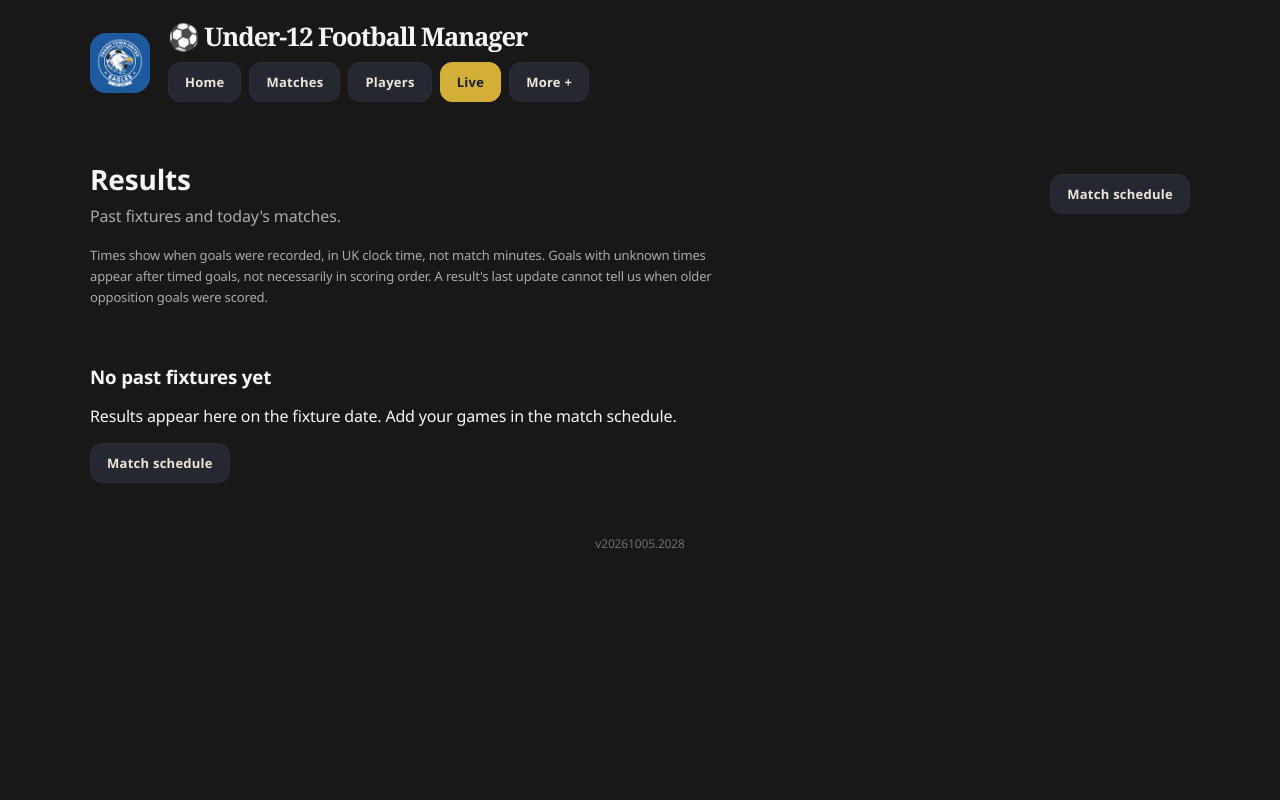
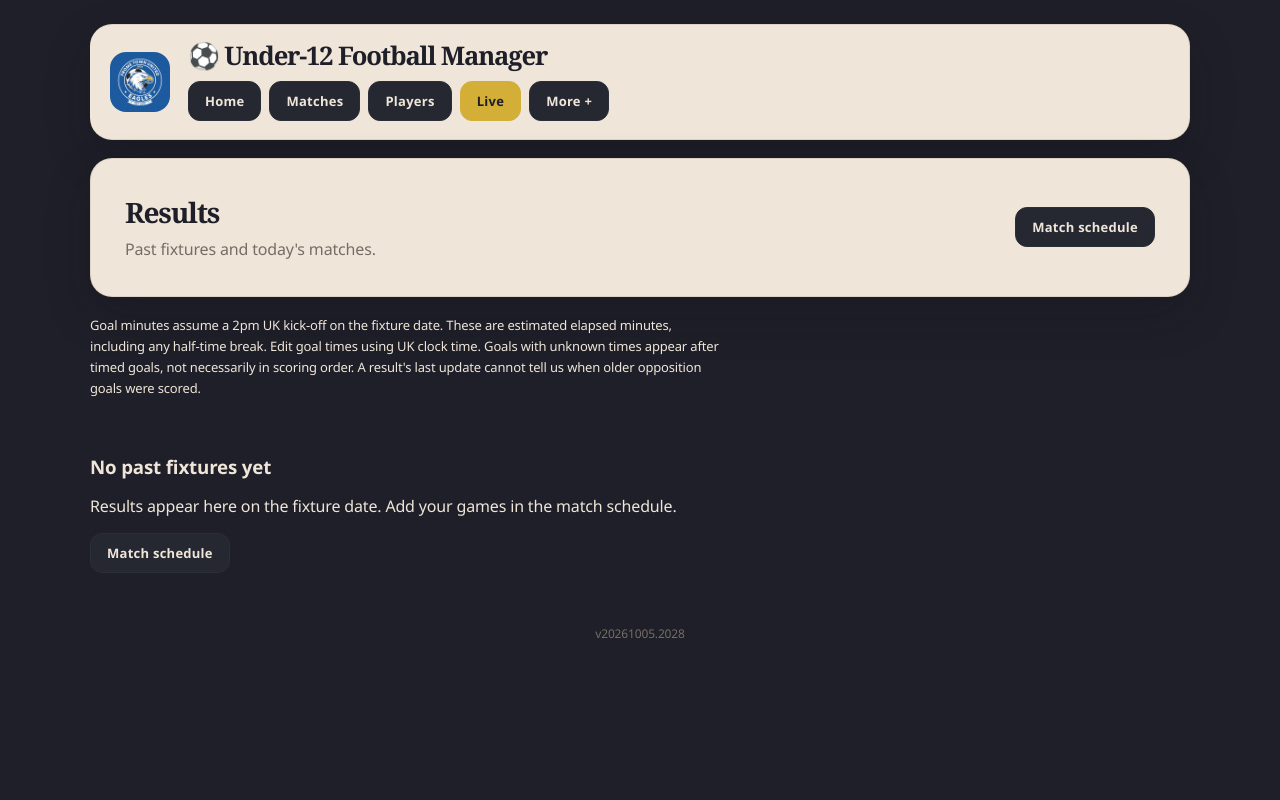
Before and after one commit to counterfitninja/frometowneagles, a Flask app: page /results in a window 1280 px wide. Run offline with Flask 3, Linux system fonts and the light colour scheme; the visitor is signed in with stand-in values (Sample User, id 1); data comes from the database, SQL or seed files in the repository; data that the repository does not hold is empty.

Commit message:
Add historical goal time editing and cream results cards
Show estimated goal minutes from a 2pm UK kickoff and allow timestamp-only corrections with concurrent update protection.

Co-authored-by: Copilot App <223556219+Copilot@users.noreply.github.com>

```diff
--- a/app.py
+++ b/app.py
@@ -1244,6 +1244,35 @@ def match_result_view(match_id):
         )
     return render_live_match(row)
 
+@app.route('/api/matches/<int:match_id>/opposition-times', methods=['POST'])
+@login_required
+def save_opposition_times(match_id):
+    data = request.get_json(silent=True)
+    if not isinstance(data, dict):
+        return jsonify({'error': 'Expected opposition goal times'}), 400
+    times = data.get('times')
+    if (not isinstance(times, list)
+            or any(at is not None and (type(at) is not int or not 0 <= at <= 8640000000000000)
+                   for at in times)):
+        return jsonify({'error': 'Each goal time must be a timestamp or null'}), 400
+    with get_db() as conn:
+        conn.execute('BEGIN IMMEDIATE')
+        result = conn.execute('SELECT * FROM match_results WHERE match_id = ?', (match_id,)).fetchone()
+        if not result:
+            return jsonify({'error': 'Save the match result before editing goal times'}), 404
+        if data.get('previousTimes') != saved_opponent_goal_times(result) or len(times) != result['opponent_goals']:
+            return jsonify({'error': 'The result changed. Reload Results before editing goal times.'}), 409
+        conn.execute('''UPDATE match_results SET opponent_goal_times_json = ?, updated_at = CURRENT_TIMESTAMP
+                        WHERE match_id = ?''', (json.dumps(times), match_id))
+        conn.commit()
+    return jsonify({'success': True, 'result': {
+        'goals': json.loads(result['goals_json']),
+        'opponentGoals': result['opponent_goals'],
+        'opponentGoalTimes': times,
+        'motmPlayerId': str(result['motm_player_id']) if result['motm_player_id'] else None
+    }})
+
+
 @app.route('/api/matches/<int:match_id>/result', methods=['GET', 'POST'])
 @login_required
 def api_match_result(match_id):
--- a/static/results.css
+++ b/static/results.css
@@ -1,29 +1,30 @@
 .results-page {
-    --results-background: #181818;
-    --results-text: #f7f7f7;
-    --results-muted: #aaa;
-    --results-line: #474747;
-    --results-accent: #f5d329;
-    background: var(--results-background) !important;
-    color: var(--results-text);
+    --results-background: var(--fte-paper);
+    --results-text: var(--fte-dugout);
+    --results-muted: var(--fte-muted);
+    --results-line: var(--fte-paper-line);
+    --results-accent: var(--fte-red-deep);
+    background: var(--fte-dugout) !important;
+    color: var(--fte-paper);
 }
 .results-page .container { width: 100%; max-width: 1100px; }
-.results-page .header {
-    background: var(--results-background) !important;
-    border: 0 !important;
-    box-shadow: none !important;
-    padding: 0 0 24px !important;
-}
-.results-page .header h1 { color: var(--results-text) !important; }
 .results-page a:focus-visible, .results-page summary:focus-visible {
     outline: 2px solid var(--results-accent);
     outline-offset: 5px;
 }
-.results-intro { display: flex; justify-content: space-between; align-items: center; gap: 16px; padding: 16px 0; }
+.results-intro { display: flex; justify-content: space-between; align-items: center; gap: 16px; }
 .results-intro h2 { font-size: 28px; font-weight: 600; margin: 0 0 6px; }
 .results-intro p, .results-time-note { color: var(--results-muted); line-height: 1.6; }
-.results-time-note { max-width: 86ch; margin: 0 0 24px; font-size: 13px; }
-.result-fixture { padding: 28px 0; border-top: 1px solid var(--results-line); }
+.results-time-note { max-width: 86ch; margin: 0 0 24px; font-size: 13px; color: var(--fte-paper); }
+.results-list { display: grid; gap: 18px; }
+.result-fixture {
+    padding: 28px;
+    color: var(--results-text);
+    background: var(--results-background);
+    border: 1px solid var(--results-line);
+    border-radius: var(--fte-radius-card);
+    box-shadow: var(--fte-shadow-card);
+}
 .result-date { display: block; text-align: center; color: var(--results-muted); font-size: 15px; }
 .result-scoreboard {
     display: grid;
@@ -82,9 +83,14 @@
 .result-error { max-width: 65ch; margin: 12px auto; color: var(--results-accent); line-height: 1.6; font-size: 14px; }
 .results-empty { padding: 32px 0; }
 .results-empty h3, .results-empty p { margin-bottom: 16px; }
+.result-time-editor form { padding: 16px 0; font-size: 14px; line-height: 1.6; }
+.result-time-fields { display: grid; grid-template-columns: repeat(auto-fit, minmax(150px, 1fr)); gap: 16px; margin: 16px 0; }
+.result-time-fields label { color: var(--results-text); }
+.result-time-fields input { color-scheme: light; background: var(--fte-paper-fresh); color: var(--results-text); border-color: var(--results-line); }
+.result-time-editor [role="status"] { color: var(--results-accent); margin-top: 12px; }
 @media (max-width: 600px) {
     .results-page { padding: 16px; }
-    .results-page .header { padding-bottom: 12px !important; }
+    .result-fixture { padding: 22px 16px; }
     .results-intro { align-items: stretch; flex-direction: column; }
     .result-scoreboard { grid-template-columns: minmax(0, 1fr) 86px minmax(0, 1fr); gap: 12px; }
     .result-team { font-size: 17px; }
--- a/static/results.js
+++ b/static/results.js
@@ -8,7 +8,104 @@
         timeZone: 'Europe/London', dateStyle: 'full', timeStyle: 'long'
     });
     const validTime = at => Number.isSafeInteger(at) && at >= 0 && at <= 8640000000000000;
-    const goalTime = at => validTime(at) ? clock.format(at) : 'time unknown';
+    function goalTime(match, at) {
+        if (!validTime(at)) return 'time unknown';
+        const elapsed = at - clockTimestamp(match.match_date, '14:00');
+        return elapsed < 0 ? 'before kick-off' : Math.floor(elapsed / 60000) + ' min';
+    }
+    const ukDate = new Intl.DateTimeFormat('en-CA', {
+        timeZone: 'Europe/London', year: 'numeric', month: '2-digit', day: '2-digit'
+    });
+
+    function clockTimestamp(date, value) {
+        if (!value) return null;
+        if (!/^\d{2}:\d{2}(:\d{2})?$/.test(value)) throw new Error('Enter a valid clock time.');
+        const wanted = value.length === 5 ? value + ':00' : value;
+        const utc = Date.parse(date + 'T' + wanted + 'Z');
+        const candidates = [utc, utc - 3600000].filter(at => {
+            if (!validTime(at) || clock.format(at) !== wanted) return false;
+            const parts = Object.fromEntries(ukDate.formatToParts(at).map(part => [part.type, part.value]));
+            return parts.year + '-' + parts.month + '-' + parts.day === date;
+        });
+        if (candidates.length !== 1) {
+            throw new Error('This UK time is ambiguous or does not exist due to the clock change. Choose another time.');
+        }
+        return candidates[0];
+    }
+
+    function renderEditor(match, result, isLocal) {
+        const editor = document.getElementById('result-editor-' + match.id);
+        editor.hidden = !result.opponentGoals;
+        const form = document.getElementById('result-times-form-' + match.id);
+        const fields = document.getElementById('result-time-fields-' + match.id);
+        const status = document.getElementById('result-times-status-' + match.id);
+        fields.replaceChildren();
+        const previousTimes = Array.from({ length: result.opponentGoals },
+            (_, index) => (result.opponentGoalTimes || [])[index] ?? null);
+        const inputs = previousTimes.map((at, index) => {
+            const label = document.createElement('label');
+            label.textContent = 'Opposition goal ' + (index + 1);
+            const input = document.createElement('input');
+            input.type = 'time';
+            input.step = '1';
+            input.value = validTime(at) ? clock.format(at) : '';
+            input.disabled = isLocal;
+            label.appendChild(input);
+            fields.appendChild(label);
+            return input;
+        });
+        const button = form.querySelector('button');
+        button.disabled = isLocal || Boolean(match.timeEditBlocked);
+        status.textContent = isLocal ? 'Open the match and upload this device\'s result before editing times.' : '';
+        form.onsubmit = async event => {
+            event.preventDefault();
+            button.disabled = true;
+            try {
+                if (!navigator.onLine) throw new Error('Reconnect before saving goal times. Your entries are still here.');
+                const local = localResult(match);
+                if (local) throw new Error('Upload this device\'s result from the live match before editing times.');
+                const times = inputs.map((input, index) =>
+                    validTime(previousTimes[index]) && input.value === clock.format(previousTimes[index])
+                        ? previousTimes[index] : clockTimestamp(match.match_date, input.value));
+                status.textContent = 'Saving goal times...';
+                const response = await fetch('/api/matches/' + match.id + '/opposition-times', {
+                    method: 'POST',
+                    headers: { 'Content-Type': 'application/json' },
+                    body: JSON.stringify({ times, previousTimes })
+                });
+                if (!response.ok) {
+                    if (response.status === 409) throw new Error('The result changed. Reload Results before editing goal times.');
+                    throw new Error('Could not save goal times. Check your connection or login and try again.');
+                }
+                const body = await response.json();
+                if (!body.success || !body.result) throw new Error(body.error || 'Could not save goal times.');
+                match.savedState = body.result;
+                let deviceWarning = '';
+                try {
+                    const raw = localStorage.getItem(match.storageKey);
+                    const saved = raw ? JSON.parse(raw) : null;
+                    if (saved && saved.pendingSync) {
+                        deviceWarning = ' This device has newer unsynced changes; check the live match before uploading.';
+                        match.timeEditBlocked = true;
+                    } else {
+                        localStorage.setItem(match.storageKey, JSON.stringify({
+                            ...match.savedState, pendingSync: false
+                        }));
+                    }
+                } catch (cause) {
+                    console.error('Cannot update this device\'s saved goal times', cause);
+                    deviceWarning = ' Saved on the server, but this device could not be updated.';
+                }
+                render(match, match.savedState, false);
+                status.textContent = 'Goal times saved.' + deviceWarning;
+            } catch (cause) {
+                console.error('Cannot save opposition goal times', cause);
+                status.textContent = cause.message;
+            } finally {
+                button.disabled = isLocal || Boolean(match.timeEditBlocked);
+            }
+        };
+    }
 
     function localResult(match) {
         for (const key of [match.storageKey, ...match.legacyKeys]) {
@@ -30,6 +127,7 @@
     }
 
     function render(match, result, isLocal) {
+        renderEditor(match, result, isLocal);
         const hasResult = match.hasResult || isLocal;
         const score = document.getElementById('result-score-' + match.id);
         score.replaceChildren();
@@ -65,14 +163,14 @@
             });
         }
         document.getElementById('result-home-goals-' + match.id).textContent = result.goals.length
-            ? result.goals.map(goal => goal.scorer + ' (' + goalTime(goal.at) + ')').join(', ')
+            ? result.goals.map(goal => goal.scorer + ' (' + goalTime(match, goal.at) + ')').join(', ')
             : hasResult ? 'No goals' : '-';
         document.getElementById('result-away-goals-' + match.id).textContent = result.opponentGoals
-            ? events.filter(event => event.opposition).map(event => 'Goal (' + goalTime(event.at) + ')').join(', ')
+            ? events.filter(event => event.opposition).map(event => 'Goal (' + goalTime(match, event.at) + ')').join(', ')
             : hasResult ? 'No goals' : '-';
         const assists = result.goals.filter(goal => goal.assist);
         document.getElementById('result-assists-' + match.id).textContent = assists.length
-            ? assists.map(goal => goal.assist + ' (' + goalTime(goal.at) + ')').join(', ')
+            ? assists.map(goal => goal.assist + ' (' + goalTime(match, goal.at) + ')').join(', ')
             : 'No assists recorded';
         events.sort((a, b) => (a.at ?? Infinity) - (b.at ?? Infinity));
         const timeline = document.getElementById('result-timeline-' + match.id);
@@ -82,7 +180,7 @@
             entry.className = 'result-event' + (event.opposition ? ' is-opposition' : '');
             const time = document.createElement(event.at === null ? 'span' : 'time');
             time.className = 'result-event-time';
-            time.textContent = event.at === null ? 'Time unknown' : clock.format(event.at);
+            time.textContent = event.at === null ? 'Time unknown' : goalTime(match, event.at);
             if (event.at !== null) {
                 time.dateTime = new Date(event.at).toISOString();
                 time.title = fullDate.format(event.at);
--- a/static/sw.js
+++ b/static/sw.js
@@ -1,12 +1,12 @@
 // Service Worker for offline functionality
-const CACHE_NAME = 'football-manager-results-20261108-scoreboard';
+const CACHE_NAME = 'football-manager-results-20261108-edit-times';
 const urlsToCache = [
     '/static/manifest.json',
     '/static/design-language.css?v=20260818-rounded',
     '/static/live-match.css?v=20261101',
     '/static/match-result.js?v=20261108',
-    '/static/results.css?v=20261108-scoreboard',
-    '/static/results.js?v=20261108-scoreboard',
+    '/static/results.css?v=20261108-edit-times',
+    '/static/results.js?v=20261108-edit-times',
     '/static/icon-192.svg',
     '/static/icon-512.svg',
     '/static/logo.jpg'
--- a/templates/results.html
+++ b/templates/results.html
@@ -2,17 +2,19 @@
 {% block title %}Results - {{ team_title }}{% endblock %}
 {% block body_class %}results-page{% endblock %}
 {% block extra_css %}
-<link rel="stylesheet" href="/static/results.css?v=20261108-scoreboard">
+<link rel="stylesheet" href="/static/results.css?v=20261108-edit-times">
 {% endblock %}
 {% block content %}
-<section class="results-intro">
+<section class="card results-intro">
     <div>
         <h2>Results</h2>
         <p>Past fixtures and today's matches.</p>
     </div>
     <a href="/matches" class="btn">Match schedule</a>
 </section>
-<p class="results-time-note">Times show when goals were recorded, in UK clock time, not match minutes.
+<p class="results-time-note">Goal minutes assume a 2pm UK kick-off on the fixture date.
+    These are estimated elapsed minutes, including any half-time break.
+    Edit goal times using UK clock time.
     Goals with unknown times appear after timed goals, not necessarily in scoring order.
     A result's last update cannot tell us when older opposition goals were scored.</p>
 <noscript><p class="results-time-note">Enable JavaScript to see goal times and results saved on this device.</p></noscript>
@@ -46,6 +48,15 @@
             {% endfor %}
         </ol>
     </details>
+    <details class="result-details result-time-editor" id="result-editor-{{ match.id }}" hidden>
+        <summary>Edit opposition goal times</summary>
+        <form id="result-times-form-{{ match.id }}">
+            <p>Enter UK clock times on {{ match.match_date | ukdate }}. Leave a time blank if unknown.</p>
+            <div id="result-time-fields-{{ match.id }}" class="result-time-fields"></div>
+            <button type="submit" class="btn">Save goal times</button>
+            <p id="result-times-status-{{ match.id }}" role="status" aria-live="polite"></p>
+        </form>
+    </details>
     <a href="/matches/{{ match.id }}/live" class="result-edit">Open match / edit result</a>
 </article>
 {% else %}
@@ -59,5 +70,5 @@
 <script id="resultsConfig" type="application/json">{{ matches | tojson }}</script>
 {% endblock %}
 {% block extra_js %}
-<script src="/static/results.js?v=20261108-scoreboard" defer></script>
+<script src="/static/results.js?v=20261108-edit-times" defer></script>
 {% endblock %}
```
Also changed, not shown: tests/results.test.js (+87 -9 lines), tests/service-worker.test.js (+2 -2 lines), tests/test_results.py (+28 -0 lines), README.md.
